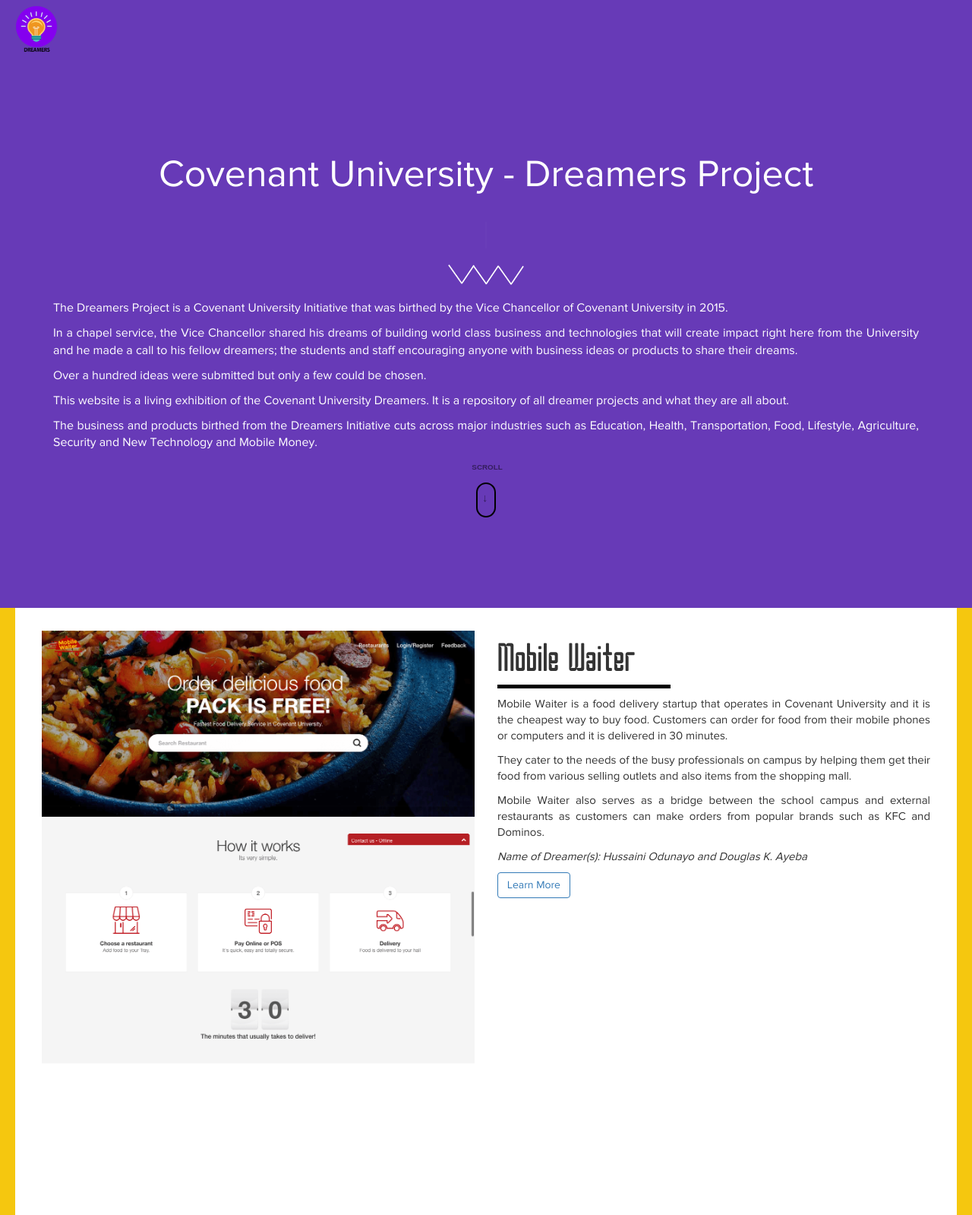
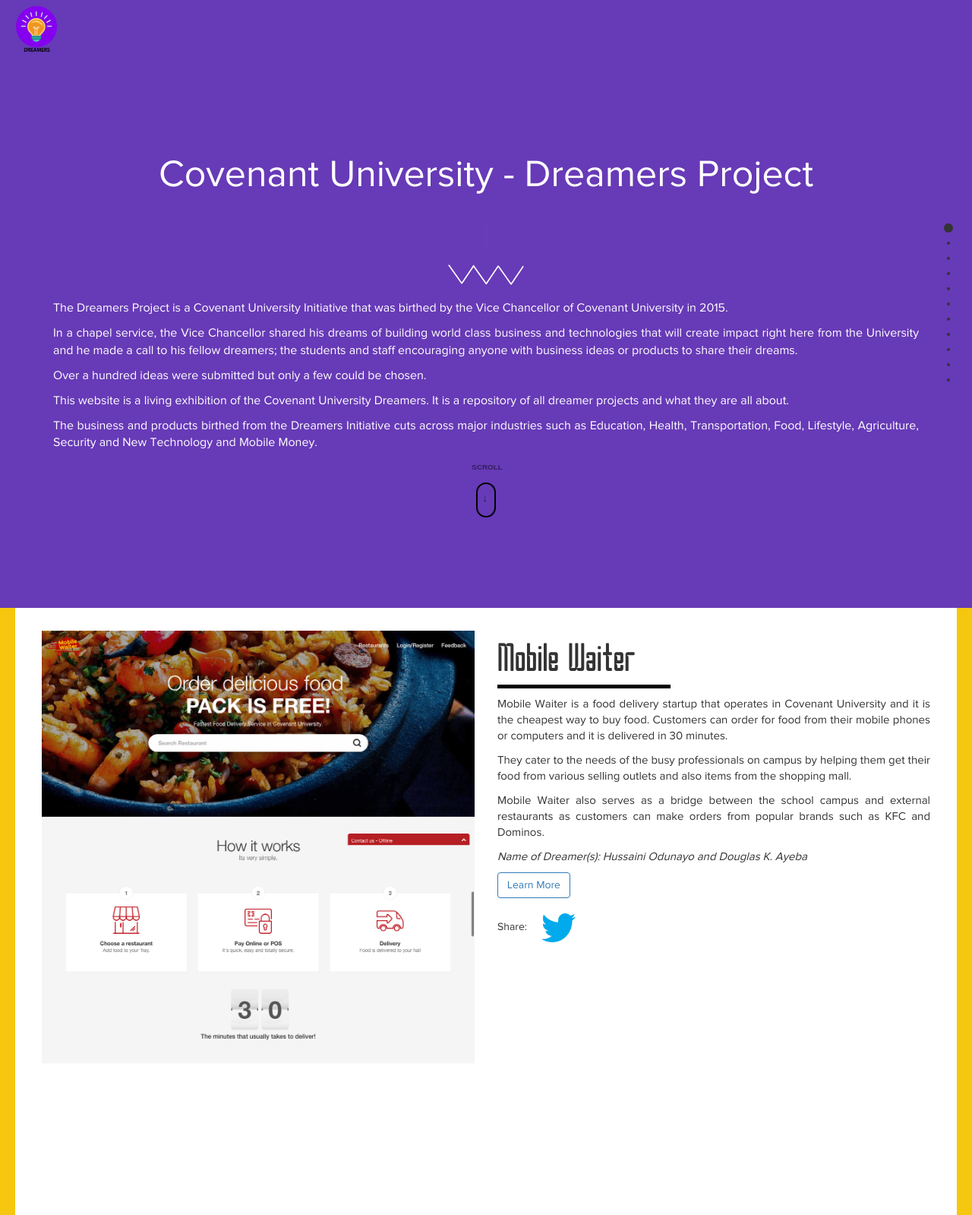
Before and after one commit to yomete/dreamers, a PHP site: page /dreamers.html in a window 1280 px wide. Shown: the top 1599 px of the page at 76% size. Run offline with PHP 8.4, Linux system fonts and the light colour scheme.

Commit message:
added social media share

```diff
--- a/css/style.css
+++ b/css/style.css
@@ -351,6 +351,10 @@
     height: 598px;
     object-fit: cover;
     object-position: 0 10px
+}
+
+.share {
+    margin-top: 20px;
 }
 
 .heart_image {
--- a/dreamers.html
+++ b/dreamers.html
@@ -58,7 +58,7 @@
 		    	</div>
 	    	</div>
 	    </div>
-	    <div class="section" id="mobilewaiter">
+	    <div class="section">
 	    	<div class="box row">
 	    		<div class="col-md-6 col-sm-12 col-xs-12">
 	    			<img class="mobilewaiter_image dreamerimage" src="img/dreamers/mobilewaiter.png">
@@ -73,11 +73,15 @@
 	    				<p>Mobile Waiter also serves as a bridge between the school campus and external restaurants as customers can make orders from popular brands such as KFC and Dominos.</p>
 	    				<p class="dreamername">Name of Dreamer(s): Hussaini Odunayo and Douglas K. Ayeba</p>
 	    				<a class="btn custombtn" href="http://mobilewaiter.com.ng" target="_blank">Learn More</a>
+
 	    			</div>
+	    			<div class="share">
+	    					<p>Share: <a style="margin-left: 15px;" href="http://twitter.com/intent/tweet?original_referer=http://dreamers.covenantuniversity.edu.ng&text=Check out @Mobilewaiterng, A Covenant University Dreamer's Project at dreamers.covenantuniversity.edu.ng/dreamers.html&via=cuhebron /" target="_blank"><img width="45" src="img/Twitter.png" alt="Share on Twitter"></a></p>
+	    				</div>
 	    		</div>
 	    	</div>
 	    </div>
-	    <div class="section" id="seeds">
+	    <div class="section">
 	    	<div class="box row">
 	    		<div class=" seeds_text col-md-6 col-sm-12 col-xs-12">
 	    			<div class="seeds_text_header dreamertextheader">
@@ -90,6 +94,9 @@
 	    				<p>The Adenanthera Pavonina Linn Seed can also be used to produce poultry feed such as Broiler Finisher Mash, Broiler Starter Mash, Chick Mash, Layer Mash.</p>
 	    				<p class="dreamername">Name of Dreamer(s): Owoeye Taiwo Felicia & Akinlabu Kehinde Deborah</p>
 	    			</div>
+	    			<div class="share">
+	    					<p>Share: <a style="margin-left: 15px;" href="http://twitter.com/intent/tweet?original_referer=http://dreamers.covenantuniversity.edu.ng&text=Check out Pavonina Seeds Project, A Covenant University Dreamer's Project at dreamers.covenantuniversity.edu.ng/dreamers.html&via=cuhebron /" target="_blank"><img width="45" src="img/Twitter.png" alt="Share on Twitter"></a></p>
+	    				</div>
 	    		</div>
 	    		<div class="col-md-6 col-sm-12 col-xs-12">
 	    			<img class="seeds_image dreamerimage" src="img/dreamers/seeds.jpg">
@@ -97,7 +104,7 @@
 	    	</div>
 
 	    </div>
-	    <div class="section" id="lumen">
+	    <div class="section">
 	    	<div class="box row">
     			<div class="col-md-6 col-sm-12 col-xs-12">
     				<img class="lumen_image dreamerimage" src="img/dreamers/lumen.png">
@@ -112,11 +119,14 @@
 	    				<p class="dreamername">Name of Dreamer(s): Osaruyi Enofe, Samuel Ojumah, Goodness Adewale</p>
 	    				<a class="btn custombtn" href="http://lumen.com.ng" target="_blank">Learn More</a>
 	    			</div>
+	    			<div class="share">
+	    					<p>Share: <a style="margin-left: 15px;" href="http://twitter.com/intent/tweet?original_referer=http://dreamers.covenantuniversity.edu.ng&text=Check out C-Mobi, A Covenant University Dreamer's Project at dreamers.covenantuniversity.edu.ng/dreamers.html&via=cuhebron /" target="_blank"><img width="45" src="img/Twitter.png" alt="Share on Twitter"></a></p>
+	    				</div>
 	    		</div>
 	    	</div>
 	    </div>
 
-	    <div class="section" id="drone">
+	    <div class="section">
 			<div class="box row">
 				<div class=" drone_text col-md-6 col-sm-12 col-xs-12">
 					<div class="drone_text_header dreamertextheader">
@@ -128,6 +138,9 @@
 						<p>The Drone team in Covenant University has successfully built a number of drones equipped with HD Cameras and capable of autonomous flight.</p>
 						<p class="dreamername">Name of Dreamer(s): Kelechi Okwuriki, Ikechukwu Marvelous and Nicholas Kajoh </p>
 					</div>
+					<div class="share">
+	    					<p>Share: <a style="margin-left: 15px;" href="http://twitter.com/intent/tweet?original_referer=http://dreamers.covenantuniversity.edu.ng&text=Check out the UAV Project, A Covenant University Dreamer's Project at dreamers.covenantuniversity.edu.ng/dreamers.html&via=cuhebron /" target="_blank"><img width="45" src="img/Twitter.png" alt="Share on Twitter"></a></p>
+	    				</div>
 				</div>
 		    	<div class="col-md-6 col-sm-12 col-xs-12">
 		    		<img class="drone_image dreamerimage" src="img/dreamers/drone.jpg">
@@ -135,7 +148,7 @@
 			</div>
 	    </div>
 
-	   	<div class="section" id="atenoda">
+	   	<div class="section">
 	    	<div class="box row">
 		    	<div class="col-md-6 col-sm-12 col-xs-12">
 		    		<img class="atenoda_image dreamerimage" src="img/dreamers/atenoda.png">
@@ -150,11 +163,14 @@
 	    				<p class="dreamername">Name of Dreamer(s): Douglas K. Ayeba, Udale-Ameh Ojimaojo and Olatunde Godwin </p>
 	    				<a class="btn custombtn" href="http://atenoda.com" target="_blank">Learn More</a>
 	    			</div>
+	    			<div class="share">
+	    					<p>Share: <a style="margin-left: 15px;" href="http://twitter.com/intent/tweet?original_referer=http://dreamers.covenantuniversity.edu.ng&text=Check out Atenoda, A Covenant University Dreamer's Project at dreamers.covenantuniversity.edu.ng/dreamers.html&via=cuhebron /" target="_blank"><img width="45" src="img/Twitter.png" alt="Share on Twitter"></a></p>
+	    				</div>
 	    		</div>
 	    	</div>
 	    </div>
 
-	    <div class="section" id="heart">
+	    <div class="section">
 	    	<div class="box row">
 	    		<div class=" heart_text col-md-6 col-sm-12 col-xs-12">
 	    			<div class="heart_text_header dreamertextheader">
@@ -167,6 +183,9 @@
 	    				<p>The product is in a product development phase.</p>
 	    				<p class="dreamername">Name of Dreamer(s): Emmanuella Ekpoki</p>
 	    			</div>
+	    			<div class="share">
+	    					<p>Share: <a style="margin-left: 15px;" href="http://twitter.com/intent/tweet?original_referer=http://dreamers.covenantuniversity.edu.ng&text=Check out the Heart Monitoring Guard, A Covenant University Dreamer's Project at dreamers.covenantuniversity.edu.ng/dreamers.html&via=cuhebron /" target="_blank"><img width="45" src="img/Twitter.png" alt="Share on Twitter"></a></p>
+	    				</div>
 	    		</div>
 		    	<div class="col-md-6 col-sm-12 col-xs-12">
 		    		<img class="heart_image dreamerimage" src="img/dreamers/heart.jpg">
@@ -174,7 +193,7 @@
 	    	</div>
 	    </div>
 
-		<div class="section" id="beulah">
+		<div class="section">
 			<div class="box row">
     			<div class="col-md-6 col-sm-12 col-xs-12">
     				<img class="beulah_image dreamerimage" src="img/dreamers/beaulah.png">
@@ -190,11 +209,14 @@
 	    				<p class="dreamername">Name of Dreamer(s): Sandra Obi and Egbo Chinaza </p>
 	    				<a class="btn custombtn" href="http://beaulahedu.com" target="_blank">Learn More</a>
 	    			</div>
+	    			<div class="share">
+	    					<p>Share: <a style="margin-left: 15px;" href="http://twitter.com/intent/tweet?original_referer=http://dreamers.covenantuniversity.edu.ng&text=Check out Beaulah Edu, A Covenant University Dreamer's Project at dreamers.covenantuniversity.edu.ng/dreamers.html&via=cuhebron /" target="_blank"><img width="45" src="img/Twitter.png" alt="Share on Twitter"></a></p>
+	    				</div>
 	    		</div>
 			</div>
 	    </div>
 
-	    <div class="section" id="taxi">
+	    <div class="section">
 	    	<div class="box row">
 	    		<div class=" taxi_text col-md-6 col-sm-12 col-xs-12">
 	    			<div class="taxi_text_header dreamertextheader">
@@ -206,6 +228,9 @@
 	    				<p>The app also affords users the opportunity to  track the taxis they've paid for via the app. </p>
 	    				<p class="dreamername">Name of Dreamer(s): Allen Oloruntobi Michael and Nkom Emmanuel</p>
 	    			</div>
+	    			<div class="share">
+	    					<p>Share: <a style="margin-left: 15px;" href="http://twitter.com/intent/tweet?original_referer=http://dreamers.covenantuniversity.edu.ng&text=Check out Drop.taxi, A Covenant University Dreamer's Project at dreamers.covenantuniversity.edu.ng/dreamers.html&via=cuhebron /" target="_blank"><img width="45" src="img/Twitter.png" alt="Share on Twitter"></a></p>
+	    				</div>
 	    		</div>
 		    	<div class="col-md-6 col-sm-12 col-xs-12">
 		    		<img class="taxi_image dreamerimage" src="img/dreamers/taxi.png">
@@ -213,7 +238,7 @@
 	    	</div>
 	    </div>
 
-	    <div class="section" id="intercept">
+	    <div class="section">
 	    	<div class="box row">
 		    	<div class="col-md-6 col-sm-12 col-xs-12">
 		    		<img class="intercept_image dreamerimage" src="img/dreamers/intercept.jpg">
@@ -228,12 +253,15 @@
 	    				<p>Intercept's unique proposition is the use of CGI and VFX techniques to aid visual storytelling.</p>
 	    				<p class="dreamername">Name of Dreamer(s): Fiyin Gambo, Iover Daniel and Onome Egba </p>
 	    			</div>
+	    			<div class="share">
+	    					<p>Share: <a style="margin-left: 15px;" href="http://twitter.com/intent/tweet?original_referer=http://dreamers.covenantuniversity.edu.ng&text=Check out Intercept, A Covenant University Dreamer's Project at dreamers.covenantuniversity.edu.ng/dreamers.html&via=cuhebron /" target="_blank"><img width="45" src="img/Twitter.png" alt="Share on Twitter"></a></p>
+	    				</div>
 	    		</div>
 	    	</div>
 	    </div>
 
 
-	    <div class="section" id="events">
+	    <div class="section">
 	    	<div class="box row">
 
 				<div class="col-md-6 col-sm-12 col-xs-12">
@@ -250,6 +278,9 @@
 	    				<p class="dreamername">Name of Dreamer(s): Esther Laila Ayuba, Deborah Olarinde, Isreal Ihaza </p>
 	    				<a class="btn custombtn" href="http://eventsgenie.ng" target="_blank">Learn More</a>
 	    			</div>
+	    			<div class="share">
+	    					<p>Share: <a style="margin-left: 15px;" href="http://twitter.com/intent/tweet?original_referer=http://dreamers.covenantuniversity.edu.ng&text=Check out Eventsgenie, A Covenant University Dreamer's Project at dreamers.covenantuniversity.edu.ng/dreamers.html&via=cuhebron /" target="_blank"><img width="45" src="img/Twitter.png" alt="Share on Twitter"></a></p>
+	    				</div>
 	    		</div>
 	    	</div>
 	    </div>
@@ -274,6 +305,10 @@
 				$('#fullpage').fullpage({
 					sectionsColor: ['#673AB7', '#f5c70f', '#4BBFC3', '#7BAABE', '#8432ef', '#ccddff', '#00acac', '#4FB0C6', '#4F86C6', '#8c9184', '#372926'],
 					menu: '#menu',
+					navigation: true,
+					anchors:['firstPage', 'mobilewaiter', 'seeds', 'c-mobi', 'drone', 'atenoda', 'heart', 'beaulahedu', 'droptaxi', 'intercept', 'eventsgenie'],
+					navigationPosition: 'right',
+					slidesNavigation: true,
 					scrollingSpeed: 1000
 				});
 
```
Also changed, not shown: img/Facebook.png (added), img/Twitter.png (added).
